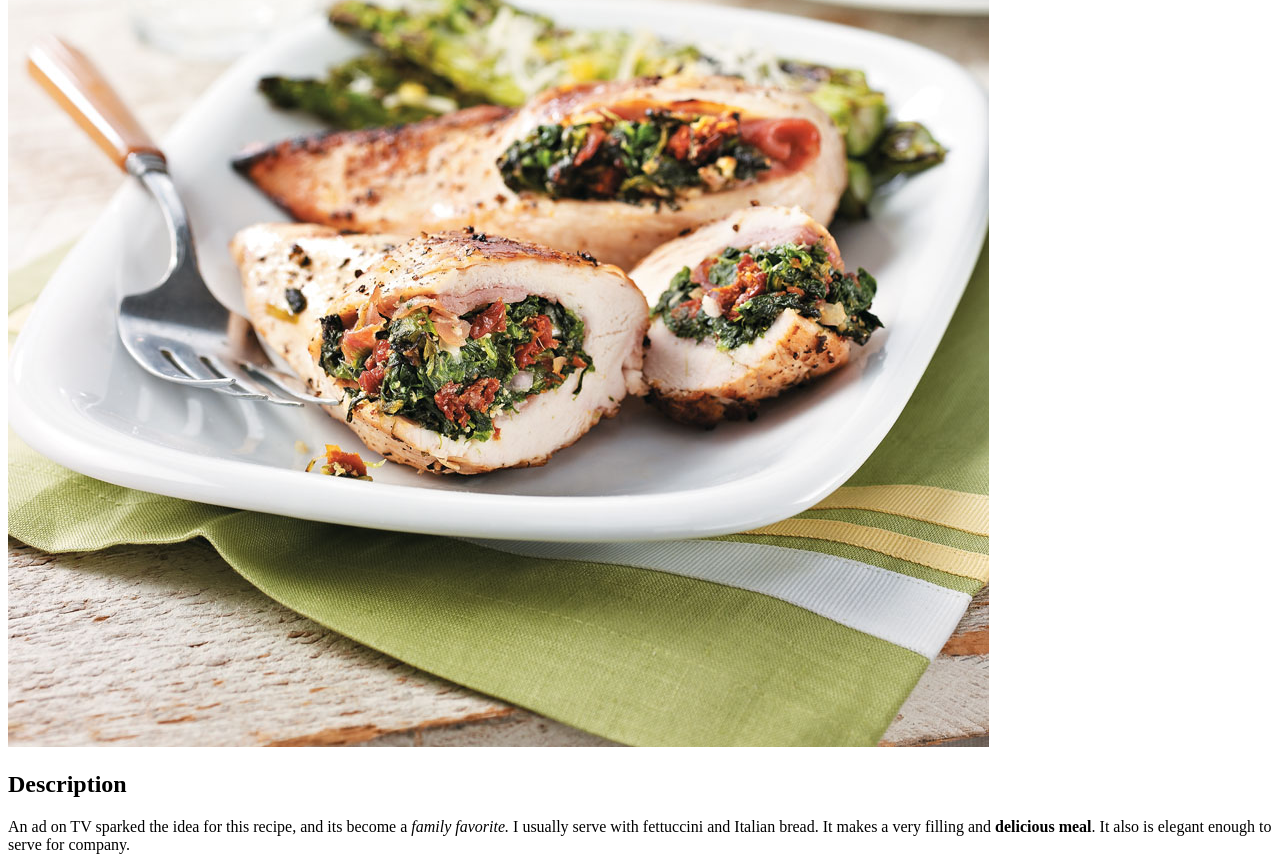
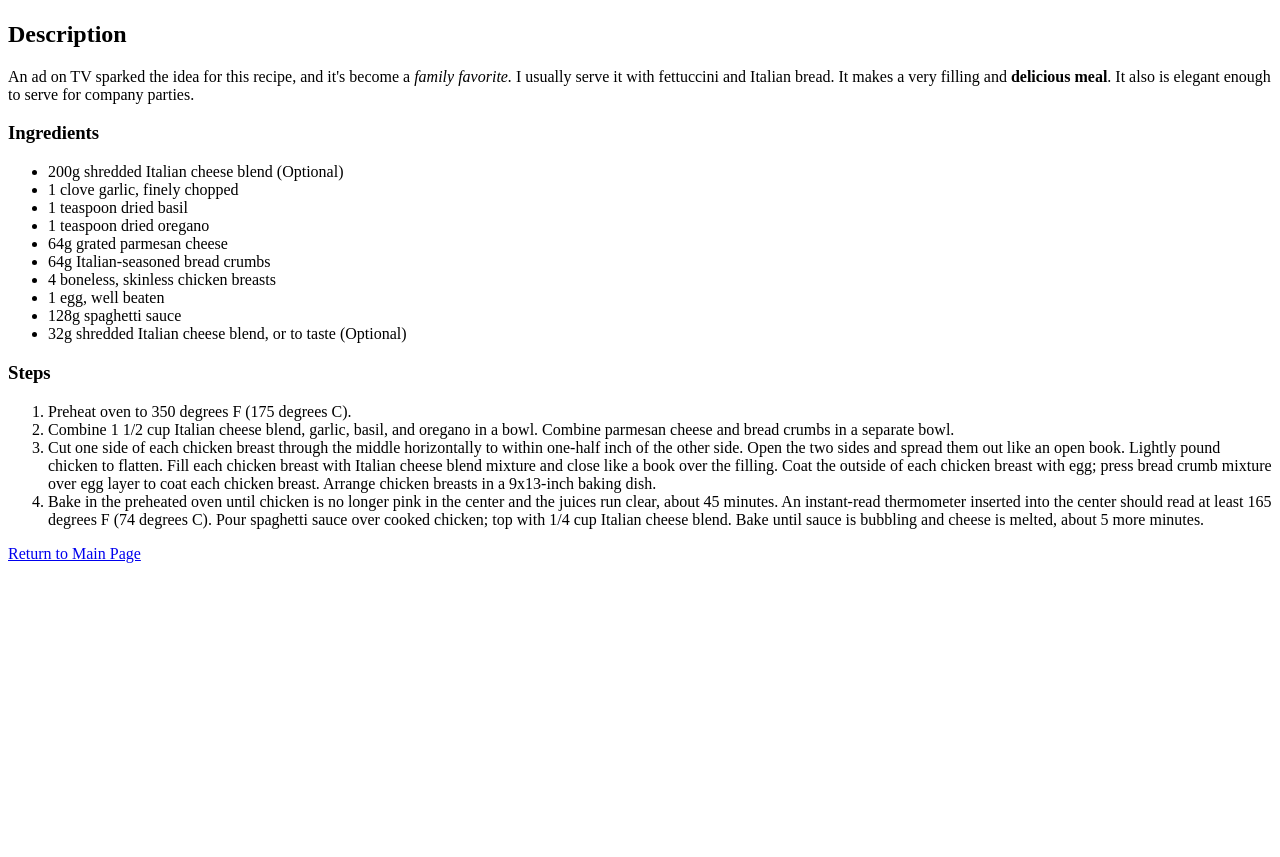
Before and after one commit to T0thLewis/odin-recipes, a plain HTML site: page recipes/italian-stuffed-chicken.html in a window 1280 px wide. Shown: the part 583-1440 px from the top of the page. After the commit the page ends 1154 px from the top, so only its background shows below. Drawn offline with Linux system fonts and the light colour scheme.

Commit message:
Minor optimization and fixes
Proof-read the pages and ensured there are no typos, added
"Return to Main Page" hyperlink to each recipe page and resized images
in HTML, so it looks a little better. Also added an image and some
description to the main page to make it look nicer.

```diff
--- a/recipes/italian-stuffed-chicken.html
+++ b/recipes/italian-stuffed-chicken.html
@@ -8,14 +8,16 @@
     <body>
         <h1>Italian-Style Stuffed Chicken Breasts</h1>
 
-        <img src="../images/Italian-Stuffed-Chicken.jpg" alt="Italian-style stuffed chicken breasts">
+        <img src="../images/Italian-Stuffed-Chicken.jpg" alt="Italian-style stuffed chicken breasts"
+        width="400"
+        height="500">
 
         <h2>Description</h2>
 
-        <p>An ad on TV sparked the idea for this recipe, and its become a <em>family
-            favorite.</em> I usually serve with fettuccini and Italian bread.
+        <p>An ad on TV sparked the idea for this recipe, and it's become a <em>family
+            favorite.</em> I usually serve it with fettuccini and Italian bread.
             It makes a very filling and <strong>delicious meal</strong>.
-            It also is elegant enough to serve for company.
+            It also is elegant enough to serve for company parties.
         </p>
 
         <h3>Ingredients</h3>
@@ -38,24 +40,28 @@
         <ol>
             <li>Preheat oven to 350 degrees F (175 degrees C).</li>
             <li>
-                Combine 1 1/2 cup Italian cheese blend, garlic, basil, and oregano in a bowl.
-                Combine Parmesan cheese and bread crumbs in a separate bowl.
+                Combine 1 1/2 cup Italian cheese blend, garlic, basil, and oregano in
+                a bowl. Combine parmesan cheese and bread crumbs in a separate bowl.
             </li>
             <li>
-                Cut one side of each chicken breast through the middle horizontally to within
-                one-half inch of the other side. Open the two sides and spread them out like
-                an open book. Lightly pound chicken to flatten. Fill each chicken breast with
-                Italian cheese blend mixture and close like a book over the filling. Coat the
-                outside of each chicken breast with egg; press bread crumb mixture over egg layer
-                to coat each chicken breast. Arrange chicken breasts in a 9x13-inch baking dish.
+                Cut one side of each chicken breast through the middle horizontally
+                to within one-half inch of the other side. Open the two sides and
+                spread them out like an open book. Lightly pound chicken to flatten.
+                Fill each chicken breast with Italian cheese blend mixture and close
+                like a book over the filling. Coat the outside of each chicken breast
+                with egg; press bread crumb mixture over egg layer to coat each
+                chicken breast. Arrange chicken breasts in a 9x13-inch baking dish.
             </li>
             <li>
-                Bake in the preheated oven until chicken is no longer pink in the center and the
-                juices run clear, about 45 minutes. An instant-read thermometer inserted into the
-                center should read at least 165 degrees F (74 degrees C). Pour spaghetti sauce
-                over cooked chicken; top with 1/4 cup Italian cheese blend. Bake until sauce is
+                Bake in the preheated oven until chicken is no longer pink in the
+                center and the juices run clear, about 45 minutes. An instant-read
+                thermometer inserted into the center should read at least
+                165 degrees F (74 degrees C). Pour spaghetti sauce over cooked
+                chicken; top with 1/4 cup Italian cheese blend. Bake until sauce is
                 bubbling and cheese is melted, about 5 more minutes.
             </li>
         </ol>
+
+        <a href="../index.html">Return to Main Page</a>
     </body>
 </html>
```
Also changed, not shown: index.html (+7 -0 lines), recipes/fried-camambert.html (+20 -5 lines), recipes/hawaiian-pizza.html (+15 -17 lines), images/people-eating.jpeg (added).
